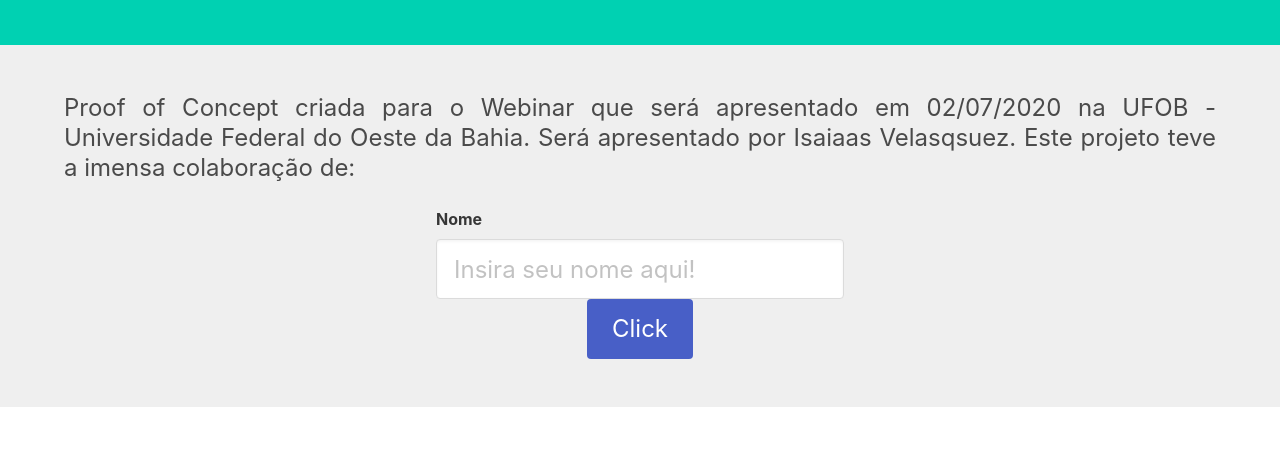
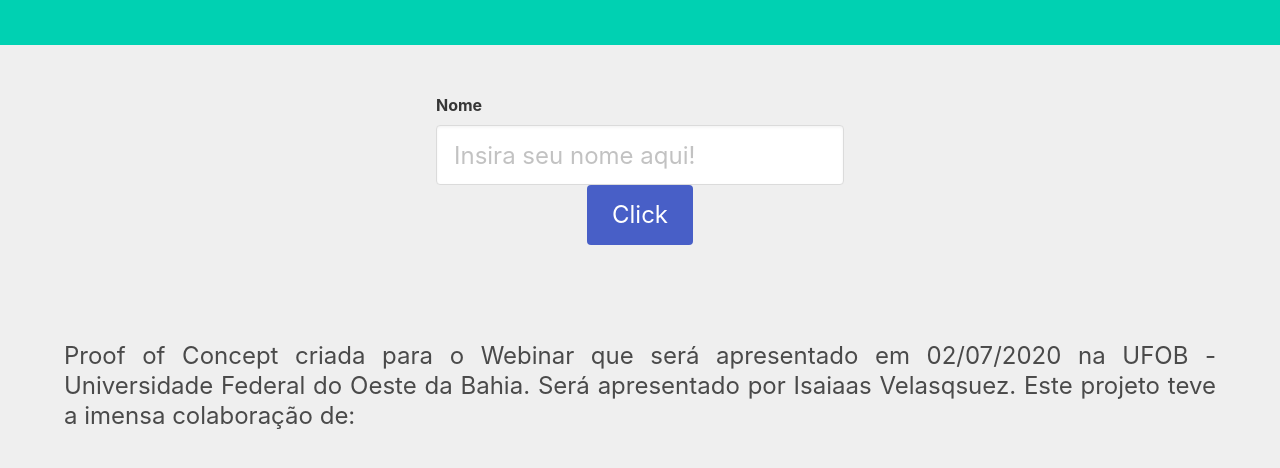
Before and after one commit to vlaskz/esp32-click-server, a plain HTML site: page web/static/index.html in a window 1280 px wide. Shown: the part 404-872 px from the top of the page. Before the commit the page ends 811 px from the top, so only its background shows below. Drawn offline with nearby package versions, Linux system fonts and the light colour scheme.

Commit message:
change in page

```diff
--- a/web/static/index.html
+++ b/web/static/index.html
@@ -30,8 +30,6 @@
         </section>
         <section class="section">
             <div class="container centralizer">
-                <p class="subtitle has-text-justified is-4">Proof of Concept criada para o Webinar que será apresentado
-                    em 02/07/2020 na UFOB - Universidade Federal do Oeste da Bahia. Será apresentado por Isaiaas Velasqsuez. Este projeto teve a imensa colaboração de:</p>
                 <div class="centralized">
                     <div class="field">
                         <label for="name" class="label">Nome</label>
@@ -45,5 +43,12 @@
                 </div>
             </div>
         </section>
+                <section class="section">
+                    <div class="container centralizer">
+                        <p class="subtitle has-text-justified is-4">Proof of Concept criada para o Webinar que será apresentado
+                            em 02/07/2020 na UFOB - Universidade Federal do Oeste da Bahia. Será apresentado por Isaiaas Velasqsuez.
+                            Este projeto teve a imensa colaboração de:</p>
+                    </div>
+                </section>
     </body>
 </html>
```
